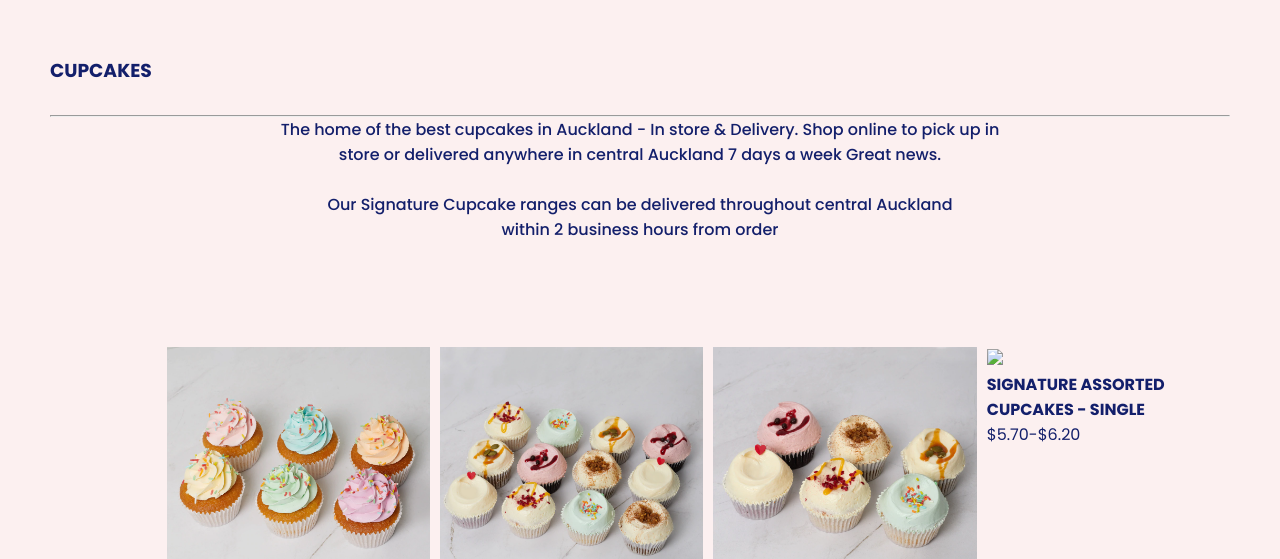
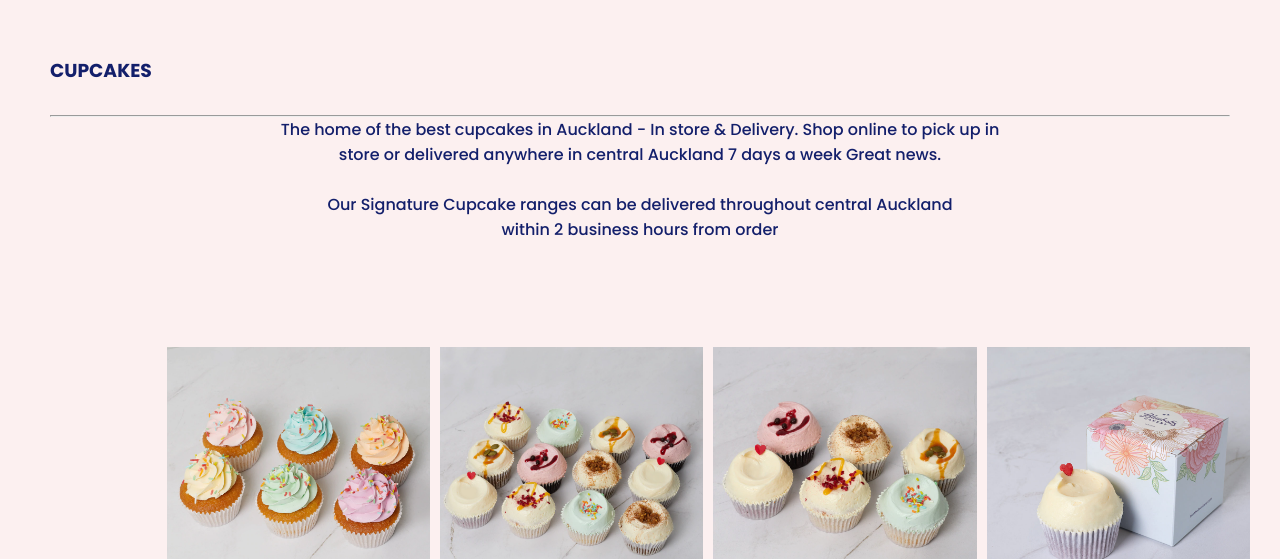
Before and after one commit to RageCatz/Cupcakes-website, a plain HTML site: page index.html in a window 1280 px wide. Shown: the part 241-800 px from the top of the page. Drawn offline with Linux system fonts and the light colour scheme; files whose address does not match are found by name.

Commit message:
Update index.html

```diff
--- a/index.html
+++ b/index.html
@@ -53,7 +53,7 @@
     <div class="small-container">
       <div class="row">
           <div class="col-4">
-             <img src="images/CupCakes 1.jpg"></a>
+             <img src="CupCakes 1.jpg"></a>
              <h4>SIGNATURE ASSORTED CUPCAKES - SINGLE</h4></a>
               <p>$5.70-$6.20</p>
           </div>
```
